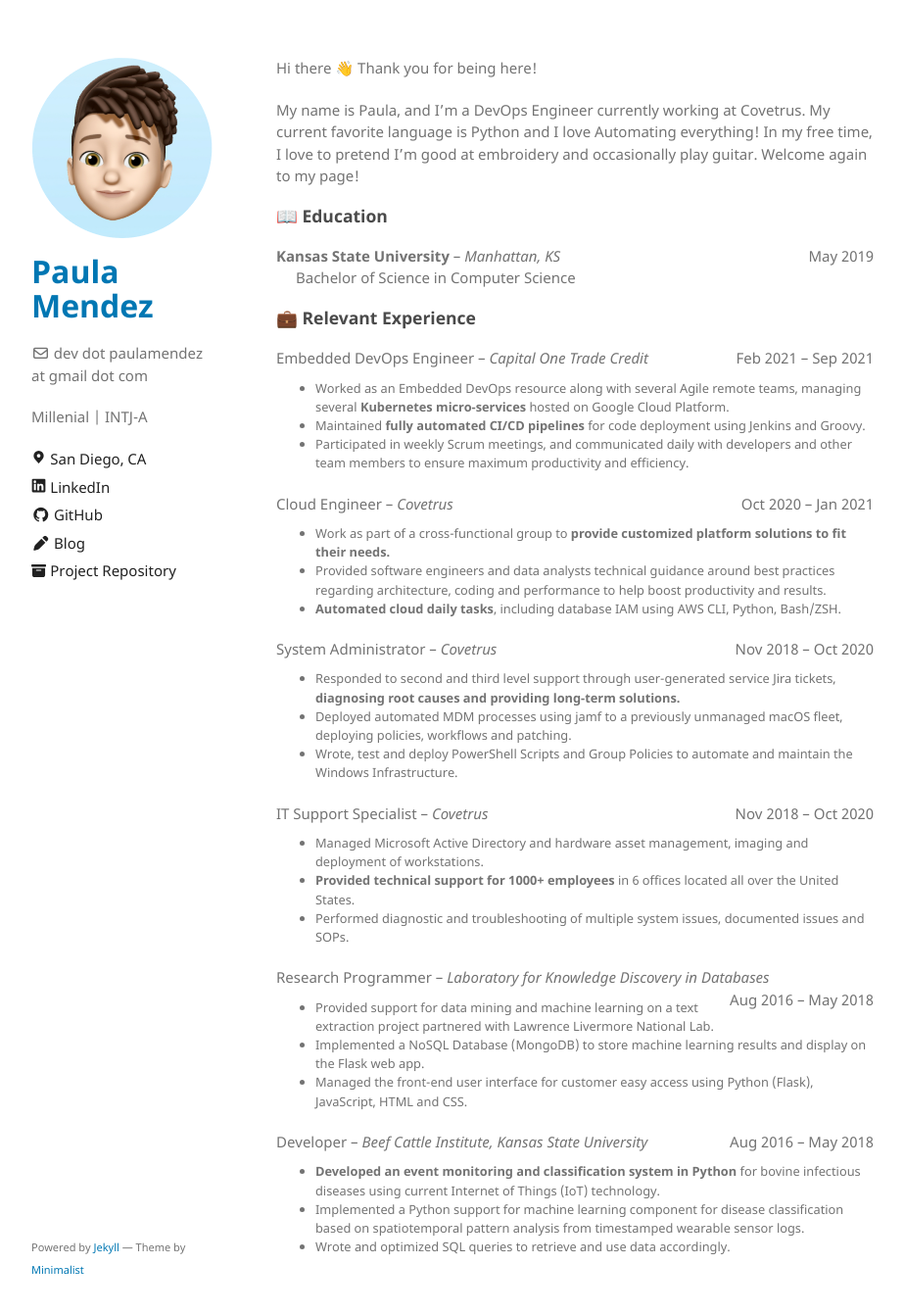
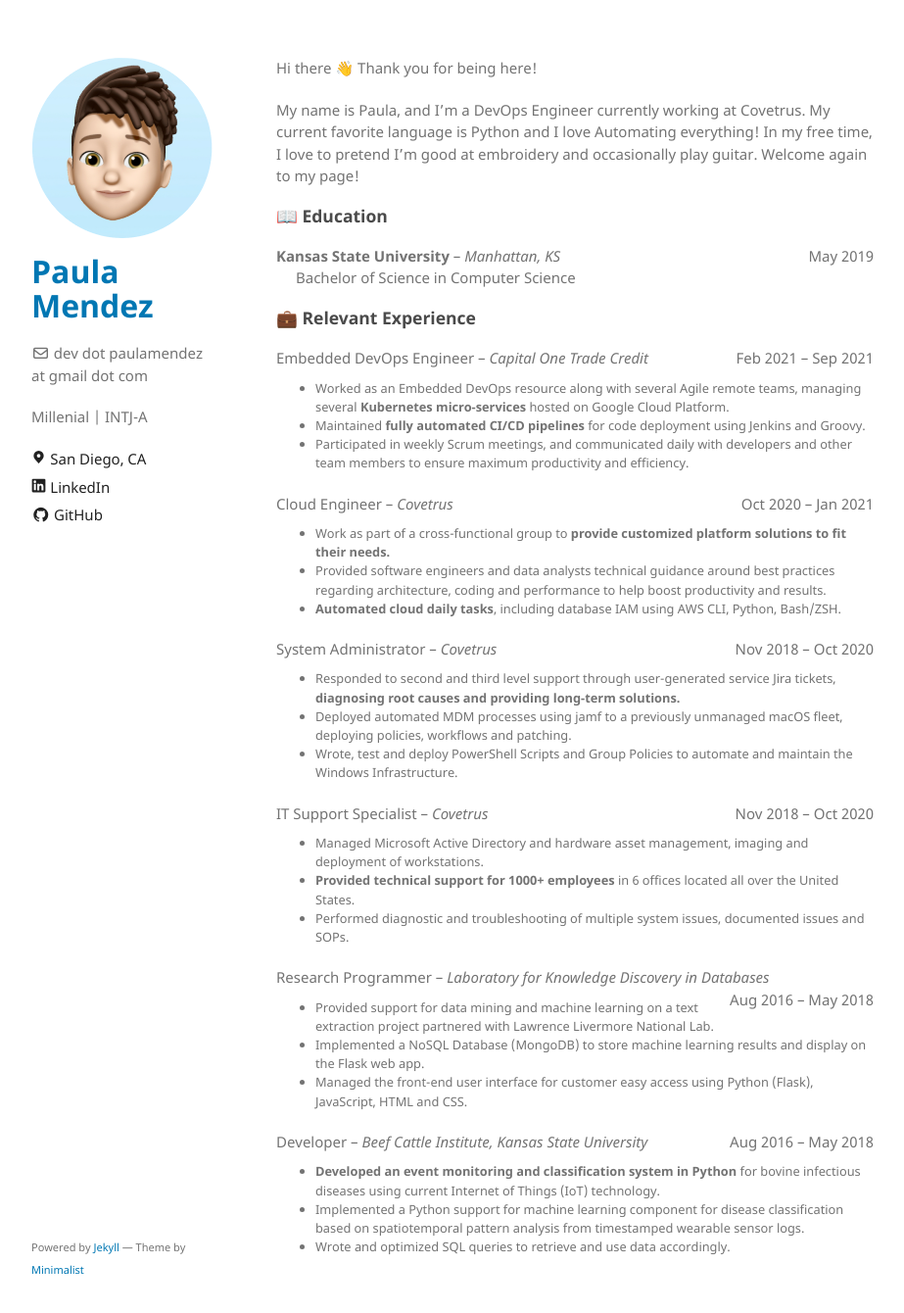
Before and after one commit to paulipotter/paulipotter.github.io, a Jekyll site: the page built from index.md, in a window 1280 px wide and 1375 px high. Shown: the top 1340 px of the window at 98% size, without its empty margins (178-1101 px from the left). Built offline with Jekyll 4.4.1, drawn with Linux system fonts in a browser that asks for light colours; emoji names are drawn with the system emoji font.

Commit message:
remove parts of sidebar

```diff
--- a/_config.yml
+++ b/_config.yml
@@ -20,11 +20,6 @@ sidebar:
   - name: GitHub
     icon: <i class="fa-brands fa-github"></i>
     link: https://github.com/paulipotter
-  - name: Blog
-    icon: <i class="fa-solid fa-pen"></i>
-  - name: Project Repository
-    icon: <svg xmlns="http://www.w3.org/2000/svg" aria-hidden="true" role="img" style="vertical-align:-0.125em;" width="1em" height="1em" preserveAspectRatio="xMidYMid meet" viewBox="0 0 16 16"><g fill="currentColor"><path d="M12.643 15C13.979 15 15 13.845 15 12.5V5H1v7.5C1 13.845 2.021 15 3.357 15h9.286zM5.5 7h5a.5.5 0 0 1 0 1h-5a.5.5 0 0 1 0-1zM.8 1a.8.8 0 0 0-.8.8V3a.8.8 0 0 0 .8.8h14.4A.8.8 0 0 0 16 3V1.8a.8.8 0 0 0-.8-.8H.8z"/></g></svg>
-    link: https://github.com/paulipotter?tab=repositories
 
 # https://github.com/github/pages-gem/issues/399#issuecomment-301827749
 # When running locally, we run into the following error —
```
